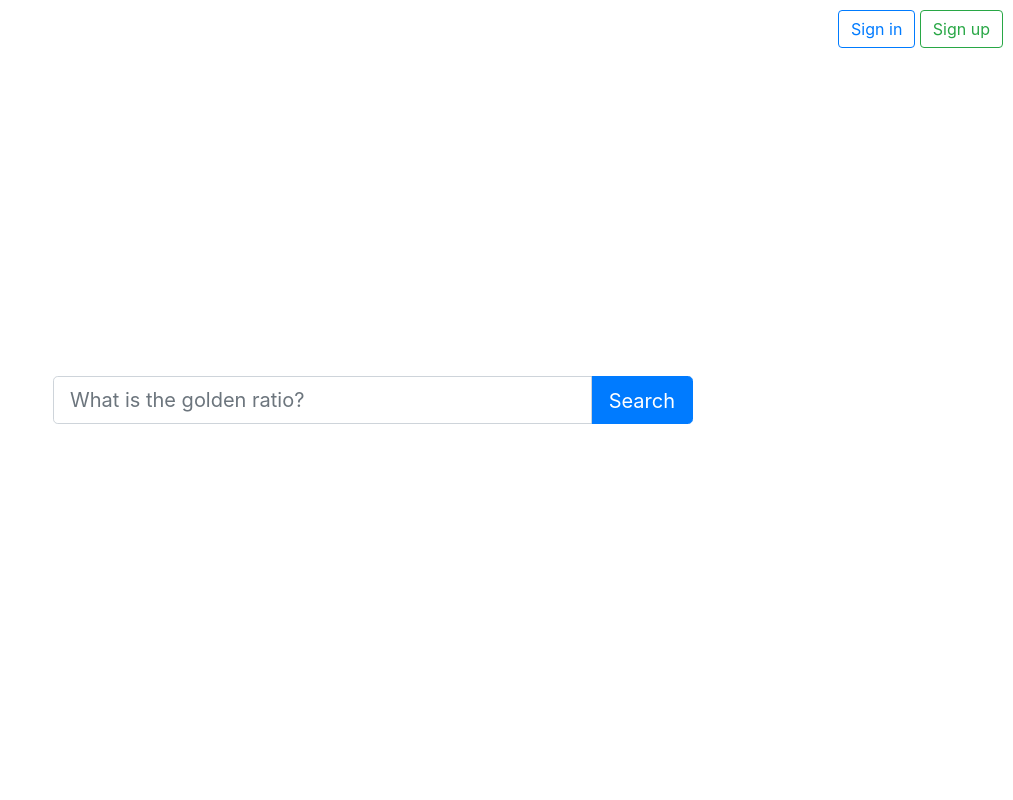
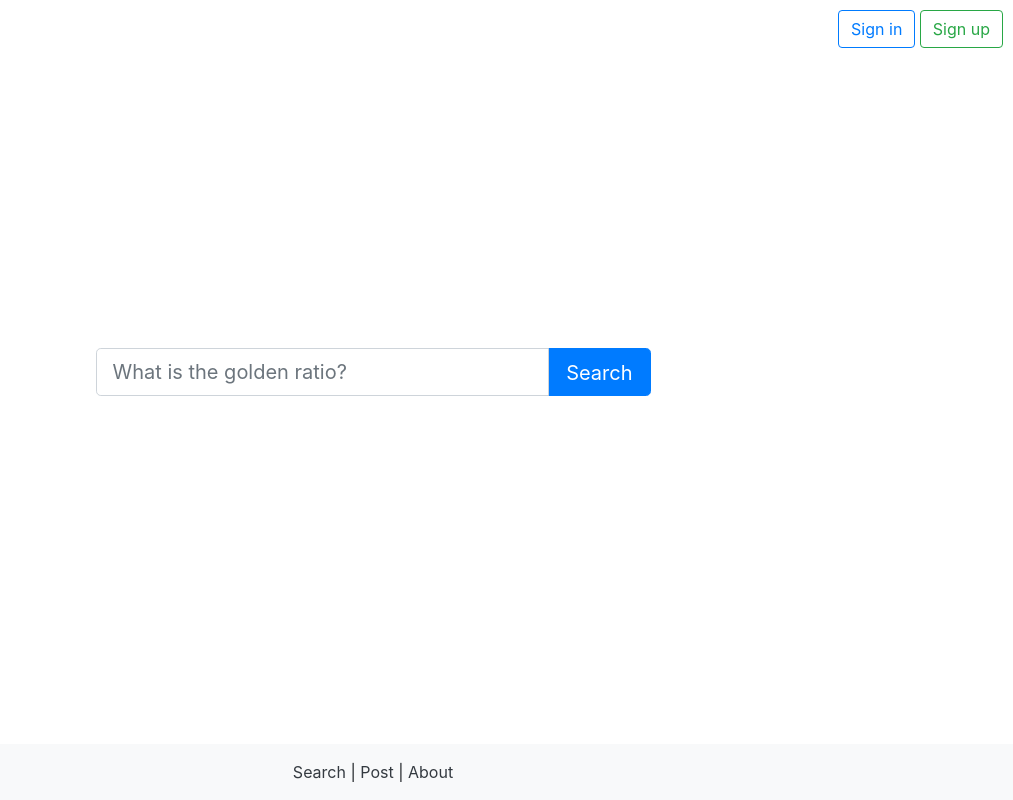
Before and after one commit to FluorinationNation/fluorination-server, a website: page public/index.html in a window 1280 px wide. Shown: the whole page, without its empty margins (267-1280 px from the left). Drawn offline with nearby package versions, Linux system fonts and the light colour scheme; no server answers.

Commit message:
additional visual changes

```diff
--- a/public/index.html
+++ b/public/index.html
@@ -32,7 +32,17 @@
       <component
         :is='current_view'
         :data='data'
-        @update-user='update_user'></component>
+        @update-user='update_user'
+        @to-view='to_view'></component>
+
+      <!-- footer -->
+      <div class='jumbotron jumbotron-fluid bg-light mb-0 py-3' id='footer'>
+        <div class='text-center'>
+          <a class='text-dark' @click='to_view("search");$event.preventDefault()' href>Search</a> |
+          <a class='text-dark' @click='to_view("post");$event.preventDefault()' href>Post</a> |
+          <a class='text-dark' @click='to_view("about");$event.preventDefault()' href>About</a>
+        </div>
+      </footer>
 
     </div>
   </body>
--- a/public/main.js
+++ b/public/main.js
@@ -41,7 +41,7 @@
 
   // sign in component
   let SignUpComponent = {
-    template: `<div class='container'>
+    template: `<div class='container' id='sign_up'>
   <div class='form-group'>
     <label for='username_input'>Username</label>
     <input
@@ -117,11 +117,13 @@
       <option value='0'>Other</option>
     </select>
   </div>
-  <button
-    class='btn btn-primary'
-    type='button'
-    id='sign_up'
-    @click='sign_up()'>Sign up</button>
+  <div>
+    <button
+      class='btn btn-primary w-auto'
+      type='button'
+      id='sign_up'
+      @click='sign_up()'>Sign up</button>
+  </div>
 </div>`,
     data() {
       return {
@@ -142,7 +144,7 @@
 
   // for signing in
   let SignInComponent = {
-    template: `<div class='container'>
+    template: `<div class='container' id='sign_in'>
   <div class='form-group'>
     <label for='username_input'>Username</label>
     <input
@@ -161,7 +163,9 @@
       v-model='password'
       placeholder='⁎⁎⁎⁎⁎⁎'>
   </div>
-  <button class='btn btn-primary' @click='sign_in'>Sign in</button>
+  <div>
+    <button class='btn btn-primary w-auto' @click='sign_in'>Sign in</button>
+  </div>
 </div>`,
     data() {
       return {
@@ -181,7 +185,7 @@
 
   // for main search
   let SearchComponent = {
-    template: `<div class='#container'>
+    template: `<div class='container' id='search'>
   <div class="input-group input-group-lg w-50 m-auto">
     <input
       type="text"
@@ -223,6 +227,9 @@
         switch(view_name) {
           case 'sign_in': this.current_view = SignInComponent; break;
           case 'sign_up': this.current_view = SignUpComponent; break;
+          case 'search': this.current_view = SearchComponent; break;
+          case 'post': this.current_view = PostComponent; break;
+          case 'about': this.current_view = AboutComponent; break;
           case 'user': this.current_view = ProfileComponent;
                        this.data = { name: data };
                        break;
--- a/public/style.css
+++ b/public/style.css
@@ -1,7 +1,14 @@
-html, body, #app {
+html, body, #app, component, .container {
   height: 100%;
 }
 #app {
+  display: flex;
+  flex-direction: column;
+}
+.container {
+  flex: 1 0 0;
+}
+.container#search, .container#sign_in, .container#sign_up {
   display: flex;
   flex-direction: column;
   justify-content: center;
```
